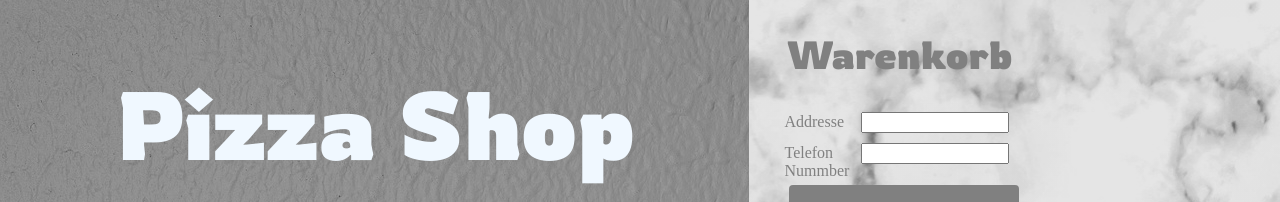
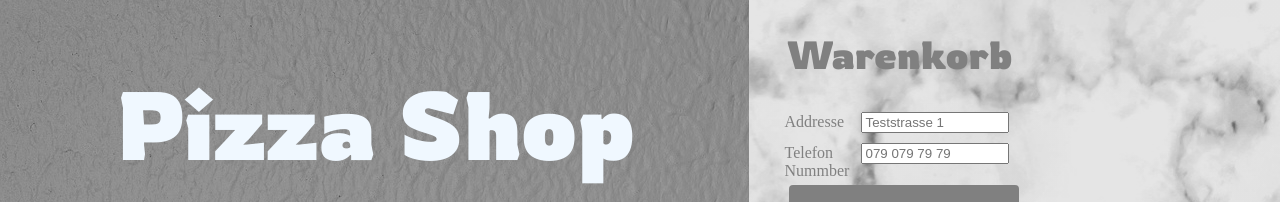
Before and after one commit to TimKaspar/PizzaShop, a website: page PizzaShop-front-end/src/index.html in a window 1280 px wide. Shown: the top 202 px of the page. Drawn offline with Linux system fonts and the light colour scheme.

Commit message:
added placeholders for address and telnummber

```diff
--- a/PizzaShop-front-end/src/index.html
+++ b/PizzaShop-front-end/src/index.html
@@ -30,11 +30,11 @@
                     <br>
                     <p id="p.address">
                         <label for="address">Addresse</label>
-                        <input class="orderInput" type="text" id="address" name="address">
+                        <input class="orderInput" type="text" id="address" name="address" placeholder="Teststrasse 1">
                     </p>
                     <p id="p.tel">
                         <label for="tel">Telefon Nummber</label>
-                        <input class="orderInput" type="tel" id="tel" name="tel">
+                        <input class="orderInput" type="tel" id="tel" name="tel" placeholder="079 079 79 79">
                     </p>
                     <button class="button" id="postButton" type="submit" onsubmit="return false">
                         <span class="nextButton">Bestellen</span>
```
